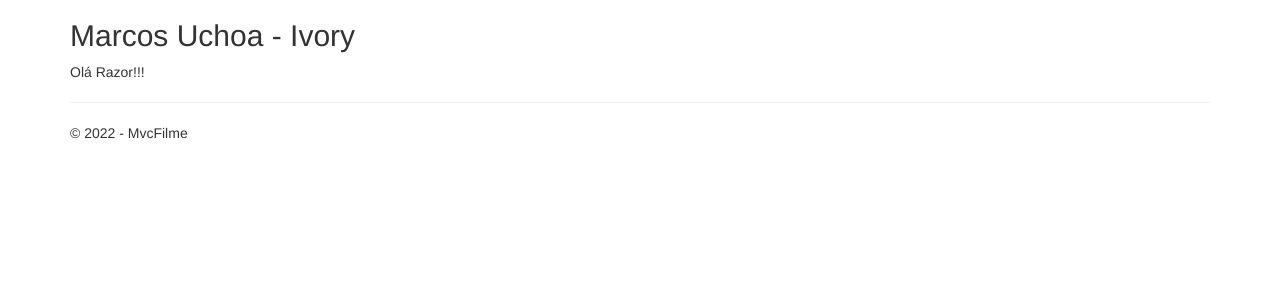
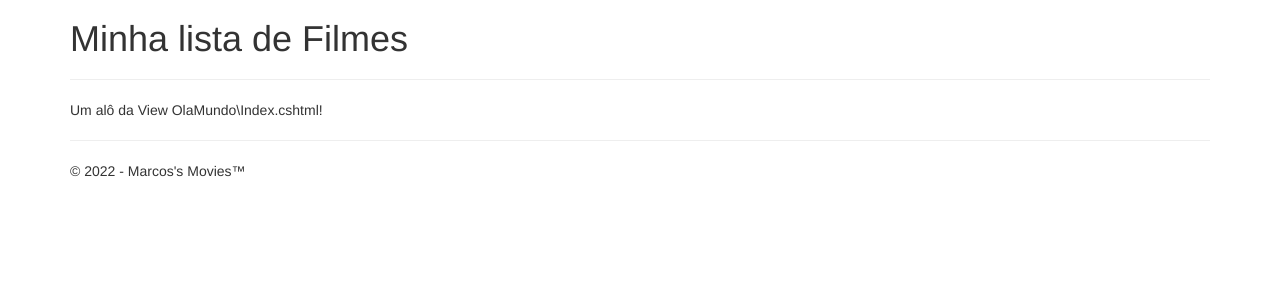
Before and after one commit to uchoamp/MvcFilme, an ASP.NET Core app: page /OlaMundo/Index in a window 1280 px wide. Shown: the part 51-351 px from the top of the page. Run offline with ASP.NET Core 8, Linux system fonts and the light colour scheme.

Commit message:
Primeiro contato com Razor

```diff
--- a/MvcFilme/Controllers/OlaMundoController.cs
+++ b/MvcFilme/Controllers/OlaMundoController.cs
@@ -11,9 +11,12 @@ namespace MvcFilme.Controllers
         {
             return View();
         }
-        public string BemVindo(string nome, int id)
+        public ActionResult BemVindo(string nome, int numVezes)
         {
-            return HtmlEncoder.Default.Encode($"Ola {nome}, possui ID {id}");
+            ViewData["Mensagem"] = "Olá  " + nome+", tudobem?";
+            ViewData["NumVezes"] = numVezes;
+
+            return View();
         }
 
         // GET: OlaMundoController/Details/5
--- a/MvcFilme/Properties/launchSettings.json
+++ b/MvcFilme/Properties/launchSettings.json
@@ -18,10 +18,10 @@
     "MvcFilme": {
       "commandName": "Project",
       "launchBrowser": true,
-      "applicationUrl": "https://localhost:5001;http://localhost:5000",
       "environmentVariables": {
         "ASPNETCORE_ENVIRONMENT": "Development"
-      }
+      },
+      "applicationUrl": "https://localhost:5001;http://localhost:5000"
     }
   }
 }
--- a/MvcFilme/Views/OlaMundo/Index.cshtml
+++ b/MvcFilme/Views/OlaMundo/Index.cshtml
@@ -1,11 +1,11 @@
 @{
-    ViewData["Title"] = "Index OlaMundo";
+    ViewData["Title"] = "Lista Filmes";
 }
 
-<h2>
-    Marcos Uchoa - Ivory
-</h2>
-
+<h1>
+    Minha lista de Filmes
+</h1>
+<hr/>
 <p>
-    Olá Razor!!!
+    Um alô da View  OlaMundo\Index.cshtml!
 </p>
--- a/MvcFilme/Views/Shared/_Layout.cshtml
+++ b/MvcFilme/Views/Shared/_Layout.cshtml
@@ -3,7 +3,7 @@
 <head>
     <meta charset="utf-8" />
     <meta name="viewport" content="width=device-width, initial-scale=1.0" />
-    <title>@ViewData["Title"] - MvcFilme</title>
+    <title>@ViewData["Title"] - Aplicação Filmes</title>
 
     <environment include="Development">
         <link rel="stylesheet" href="~/lib/bootstrap/dist/css/bootstrap.css" />
@@ -26,13 +26,13 @@
                     <span class="icon-bar"></span>
                     <span class="icon-bar"></span>
                 </button>
-                <a asp-area="" asp-controller="Home" asp-action="Index" class="navbar-brand">MvcFilme</a>
+                <a asp-area="" asp-controller="Filmes" asp-action="Index" class="navbar-brand">Marcos's Movies</a>
             </div>
             <div class="navbar-collapse collapse">
                 <ul class="nav navbar-nav">
                     <li><a asp-area="" asp-controller="Home" asp-action="Index">Home</a></li>
-                    <li><a asp-area="" asp-controller="Home" asp-action="About">About</a></li>
-                    <li><a asp-area="" asp-controller="Home" asp-action="Contact">Contact</a></li>
+                    <li><a asp-area="" asp-controller="Home" asp-action="About">Sobre</a></li>
+                    <li><a asp-area="" asp-controller="Home" asp-action="Contact">Contato</a></li>
                 </ul>
             </div>
         </div>
@@ -44,7 +44,7 @@
         @RenderBody()
         <hr />
         <footer>
-            <p>&copy; 2022 - MvcFilme</p>
+            <p>&copy; 2022 - Marcos's Movies&trade;</p>
         </footer>
     </div>
 
```
Also changed, not shown: MvcFilme/Views/OlaMundo/BemVindo.cshtml (added, +20 -0 lines).
